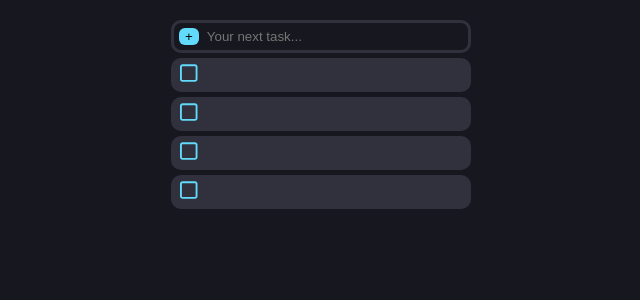
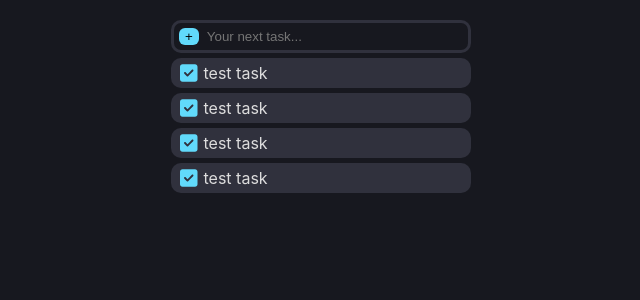
Before and after one commit to dvaug86/Tutorial-Todo-List-CodewDawid, a React (Create React App) app: page / in a window 1280 px wide. Shown: the top 300 px of the page, without its empty margins (319-959 px from the left). Built offline with nearby package versions, Linux system fonts and the light colour scheme.

Commit message:
checkbox is able to alternate between true and false. next stop onclick

```diff
--- /dev/null
+++ b/src/Checkbox.jsx
@@ -0,0 +1,25 @@
+import React, { useState } from "react";
+const Checkbox = ({defaultChecked = false}) => {
+  const [checked, setChecked] = useState(defaultChecked);
+
+  return (
+    <div >
+      {!checked && (
+        <div type="checkbox unchecked">
+          <svg xmlns="http://www.w3.org/2000/svg" viewBox="0 0 448 512">
+            <path d="M384 32C419.3 32 448 60.65 448 96V416C448 451.3 419.3 480 384 480H64C28.65 480 0 451.3 0 416V96C0 60.65 28.65 32 64 32H384zM384 80H64C55.16 80 48 87.16 48 96V416C48 424.8 55.16 432 64 432H384C392.8 432 400 424.8 400 416V96C400 87.16 392.8 80 384 80z" />
+          </svg>
+        </div>
+      )}
+      {checked && (
+        <div className="checkbox checked">
+          <svg xmlns="http://www.w3.org/2000/svg" viewBox="0 0 448 512">
+            <path d="M64 32C28.7 32 0 60.7 0 96V416c0 35.3 28.7 64 64 64H384c35.3 0 64-28.7 64-64V96c0-35.3-28.7-64-64-64H64zM337 209L209 337c-9.4 9.4-24.6 9.4-33.9 0l-64-64c-9.4-9.4-9.4-24.6 0-33.9s24.6-9.4 33.9 0l47 47L303 175c9.4-9.4 24.6-9.4 33.9 0s9.4 24.6 0 33.9z" />
+          </svg>
+        </div>
+      )}
+    </div>
+  );
+};
+
+export default Checkbox;
--- a/src/Task.jsx
+++ b/src/Task.jsx
@@ -1,13 +1,11 @@
 import React from "react";
+import Checkbox from "./Checkbox";
 
 const Task = () => {
   return (
     <div className="task">
-      <div type="checkbox unchecked">
-        <svg xmlns="http://www.w3.org/2000/svg" viewBox="0 0 448 512">
-          <path d="M384 32C419.3 32 448 60.65 448 96V416C448 451.3 419.3 480 384 480H64C28.65 480 0 451.3 0 416V96C0 60.65 28.65 32 64 32H384zM384 80H64C55.16 80 48 87.16 48 96V416C48 424.8 55.16 432 64 432H384C392.8 432 400 424.8 400 416V96C400 87.16 392.8 80 384 80z" />
-        </svg>
-      </div>
+      <Checkbox defaultChecked={true}/>
+      test task
     </div>
   );
 };
```
